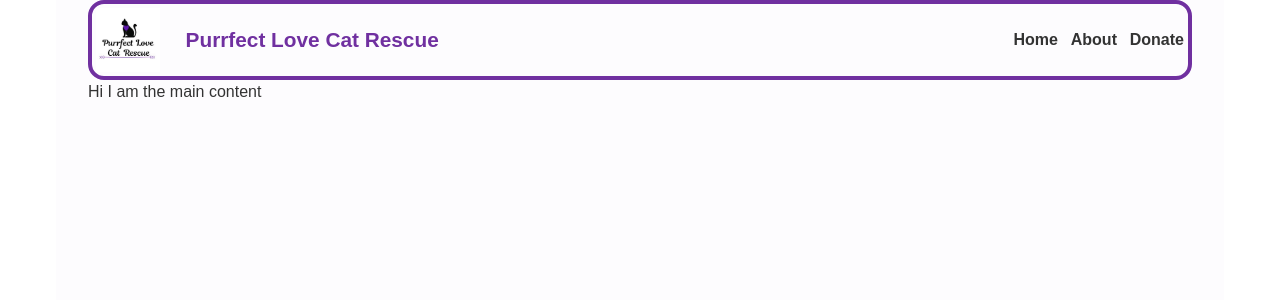
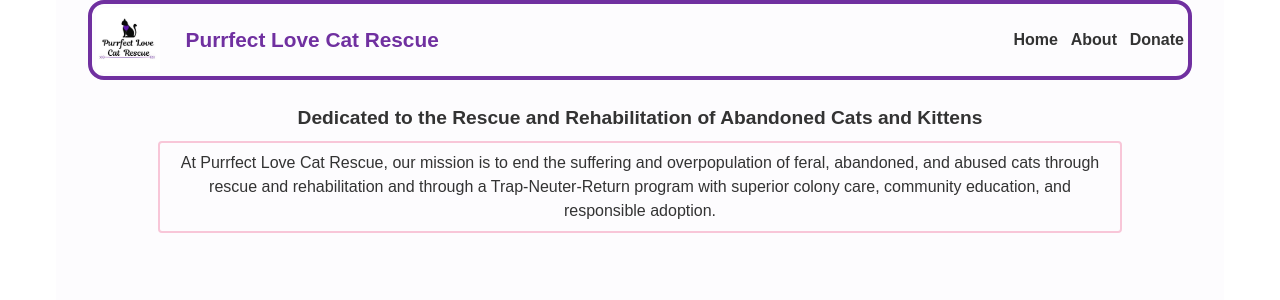
Before and after one commit to TrisAshley117/PurrfectLoveCatRescueNew, a React (Vite) app: page / in a window 1280 px wide. Shown: the top 300 px of the page. Built offline with nearby package versions, Linux system fonts and the light colour scheme.

Commit message:
Mission Statement

```diff
--- a/src/App.css
+++ b/src/App.css
@@ -22,6 +22,21 @@
   width: 100%;
 }
 
+.Main {
+  display: flex;
+  align-items: center;
+  justify-content: center;
+
+  padding: 16px;
+
+  width: 100%;
+  height: 100%;
+}
+
+.HomePage {
+  display: flex;
+}
+
 @media screen and (min-width: 768px) {
   main {
     padding: 2rem;
--- a/src/App.jsx
+++ b/src/App.jsx
@@ -1,6 +1,7 @@
 import React from 'react'
 import './App.css'
 import Header from './components/Header.jsx';
+import Home from './components/Home.jsx';
 
 function App() {
 
@@ -9,7 +10,7 @@
       <div className="app">
         <Header />
         <div className="Main">
-          Hi I am the main content
+          <Home className="HomePage" />
         </div>
       </div>
     </>
--- /dev/null
+++ b/src/components/Home.jsx
@@ -0,0 +1,19 @@
+import React from 'react';
+import '../styles/Home.css'
+
+const Home = () => {
+    return (
+        <div className='PageContainer'>
+            <div className="TagLine">
+                <b>Dedicated to the Rescue and Rehabilitation of Abandoned Cats and Kittens</b>
+            </div>
+            <div className='MissionStatementContainer'>
+                <div className='MissionStatement'>
+                    At Purrfect Love Cat Rescue, our mission is to end the suffering and overpopulation of feral, abandoned, and abused cats through rescue and rehabilitation and through a Trap-Neuter-Return program with superior colony care, community education, and responsible adoption.
+                </div>
+            </div>
+        </div>
+    )
+}
+
+export default Home;
--- /dev/null
+++ b/src/styles/Home.css
@@ -0,0 +1,24 @@
+.PageContainer {
+    display: flex;
+    align-items: center;
+    justify-content: center;
+    flex-direction: column;
+}
+
+.TagLine {
+    font-size: 1.2rem;
+    text-align: center;
+    padding: 8px;
+}
+
+.MissionStatementContainer {
+    display: flex;
+    align-items: center;
+    justify-content: center;
+    padding: 8px;
+    border: 2px solid var(--color-secondary);
+    border-radius: 4px;
+    width: 90%;
+    background-color: var(--color-background);
+    text-align:center;
+}
```
